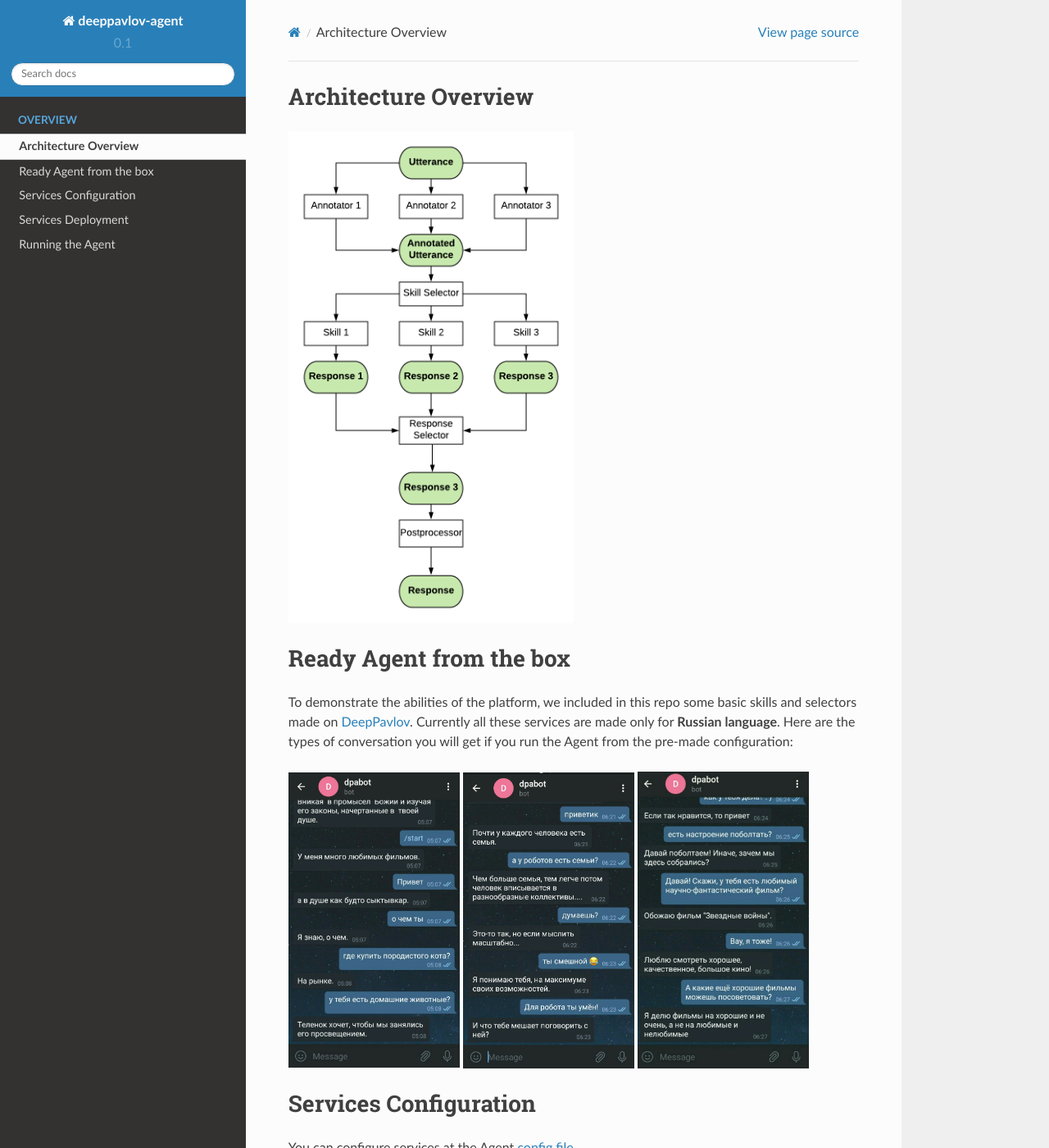
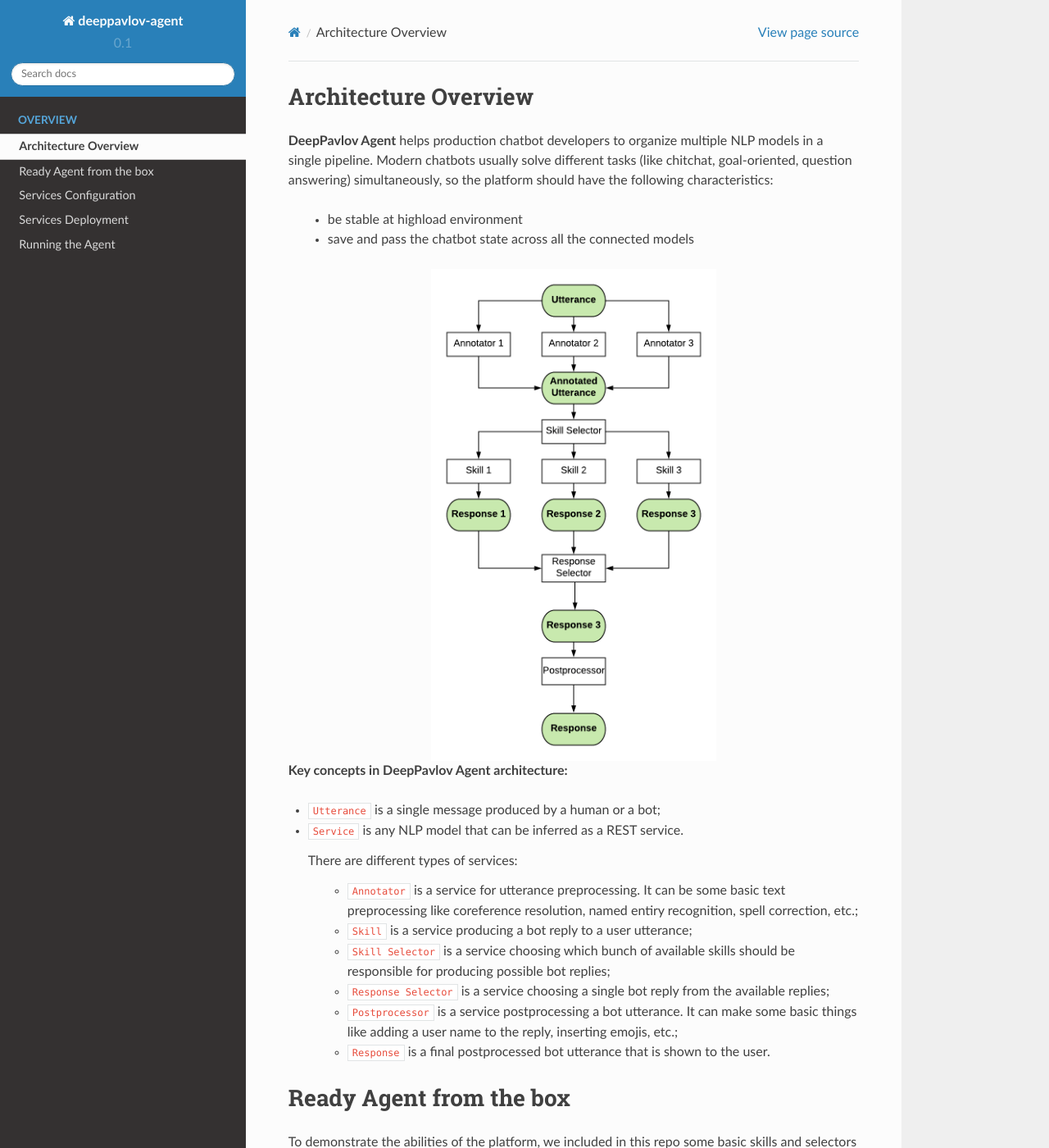
Before and after one commit to deeppavlov/dream, a Sphinx documentation site: the page built from docs/source/intro/overview.rst, in a window 1280 px wide and 1400 px high. Shown: the whole window at 82% size. Built offline with Sphinx 7.4.7 and the Read the Docs theme 2.0.0, drawn with Linux system fonts in a browser that asks for light colours; formulas are drawn with MathJax 3.

Commit message:
docs: update overview section

```diff
--- a/docs/source/intro/overview.rst
+++ b/docs/source/intro/overview.rst
@@ -1,9 +1,40 @@
 Architecture Overview
 =====================
 
+**DeepPavlov Agent** helps production chatbot developers to organize multiple NLP models in a single pipeline.
+Modern chatbots usually solve different tasks (like chitchat, goal-oriented, question answering) simultaneously,
+so the platform should have the following characteristics:
+
+    * be stable at highload environment
+    * save and pass the chatbot state across all the connected models
+
 .. image:: ../_static/Agent_Pipeline.png
    :height: 600
+   :align: center
    :alt: Architecture
+
+**Key concepts in DeepPavlov Agent architecture:**
+
+* ``Utterance`` is a single message produced by a human or a bot;
+
+* ``Service`` is any NLP model that can be inferred as a REST service.
+
+  There are different types of services:
+
+    * ``Annotator`` is a service for utterance preprocessing. It can be some basic text preprocessing like
+      coreference resolution, named entiry recognition, spell correction, etc.;
+
+    * ``Skill`` is a service producing a bot reply to a user utterance;
+
+    * ``Skill Selector`` is a service choosing which bunch of available skills should be responsible
+      for producing possible bot replies;
+
+    * ``Response Selector`` is a service choosing a single bot reply from the available replies;
+
+    * ``Postprocessor`` is a service postprocessing a bot utterance. It can make some basic things
+      like adding a user name to the reply, inserting emojis, etc.;
+
+    * ``Response`` is a final postprocessed bot utterance that is shown to the user.
 
 Ready Agent from the box
 ========================
```
